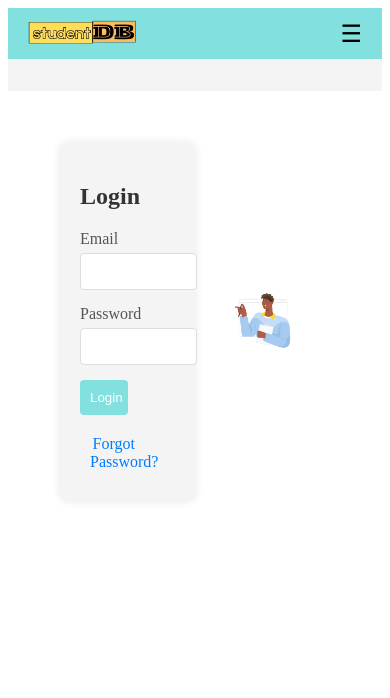
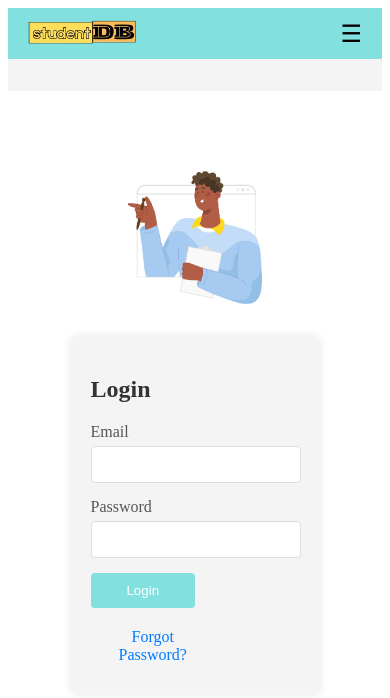
Before and after one commit to emanoj1/studentdb-client, a React (Create React App) app: page /login in a window 390 px wide. Shown: the top 698 px of the page. Built offline with nearby package versions, Linux system fonts and the light colour scheme.

Commit message:
Style for mobile view and adjust input boxes

```diff
--- a/src/styles/Login.css
+++ b/src/styles/Login.css
@@ -33,8 +33,9 @@
   }
 
   .login-form input {
-    width: 100%;
+    width: 90%;
     padding: 10px;
+    margin-right: 10px;
     border: 1px solid #ddd;
     border-radius: 4px;
   }
@@ -77,3 +78,14 @@
   .forgot-password-link:hover {
     text-decoration: underline;
   }
+
+  /* Responsive Design */
+@media (max-width: 768px) {
+  .login-container {
+      flex-direction: column;
+  }
+
+  .login-image {
+      order: -1; /* Move the image to the top */
+  }
+}
```
